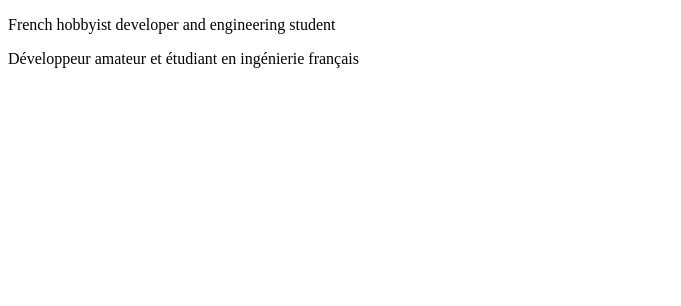
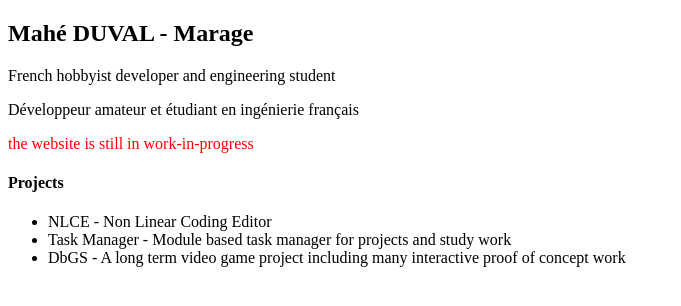
Before and after one commit to MarageDev/maragedev.github.io, a plain HTML site: page index.html in a window 1280 px wide. Shown: the whole page, without its empty margins (0-681 px from the left). Drawn offline with Linux system fonts and the light colour scheme.

Commit message:
Update index.html with project information
Added project details and a work-in-progress notice.

```diff
--- a/index.html
+++ b/index.html
@@ -4,7 +4,17 @@
     <title>Marage</title>
   </head>
   <body>
+    <h2>Mahé DUVAL - Marage</h2>
     <p>French hobbyist developer and engineering student</p>
     <p>Développeur amateur et étudiant en ingénierie français</p>
+    <p style="color:red">the website is still in work-in-progress</p>
+    <div>
+      <h4>Projects</h4>
+      <ul>
+        <li>NLCE - Non Linear Coding Editor</li>
+        <li>Task Manager - Module based task manager for projects and study work</li>
+        <li>DbGS - A long term video game project including many interactive proof of concept work</li>
+      </ul>
+    </div>
   </body>
 </html>
```
